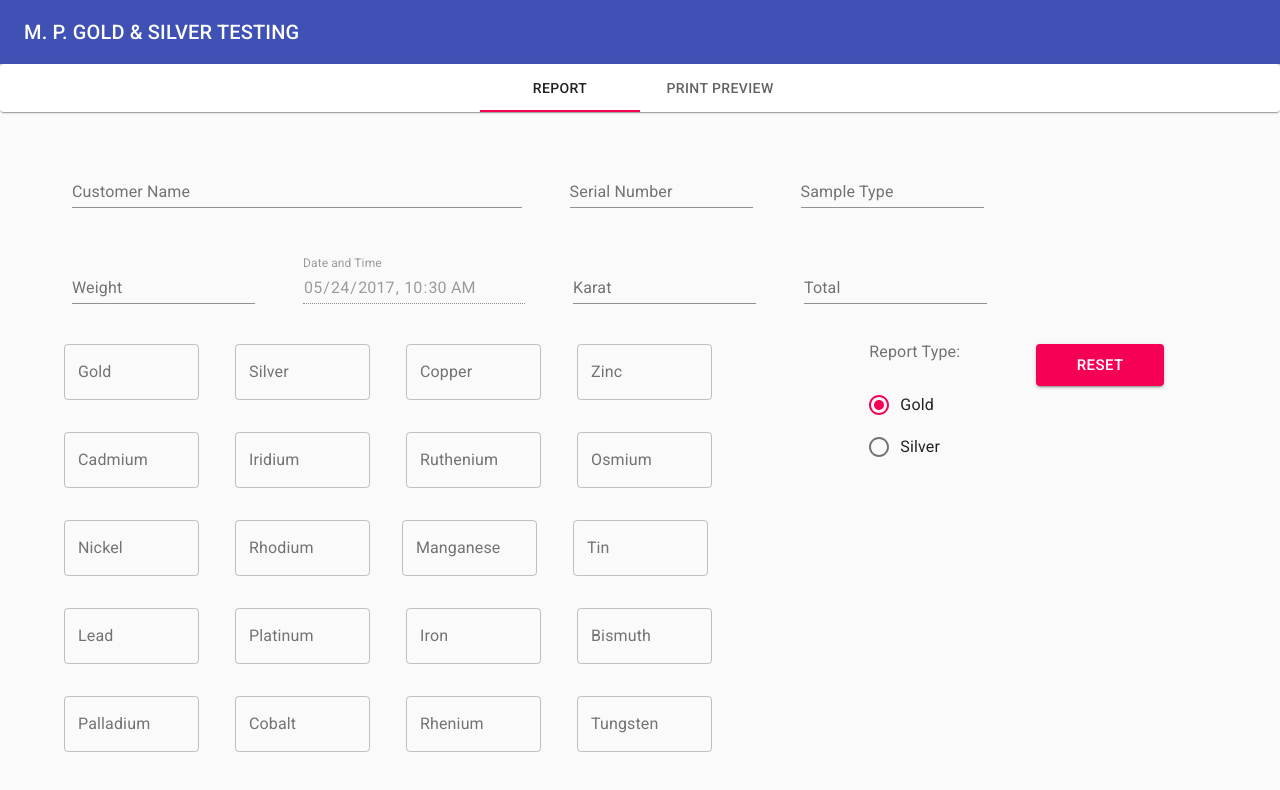
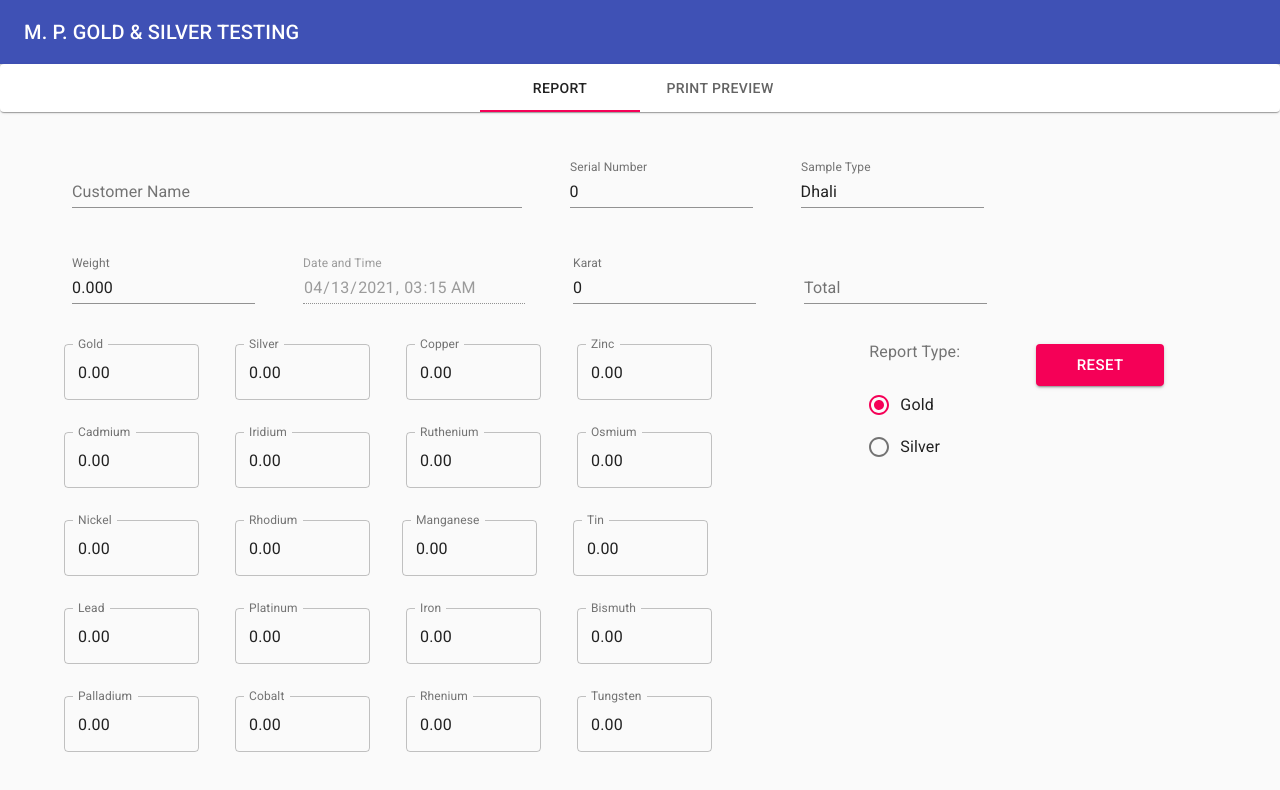
Before and after one commit to shivam-pawar/MPGOLD-WEB, a React (Create React App) app: page / in a window 1280 px wide. Shown: the top 790 px of the page. Built offline with nearby package versions, Linux system fonts and the light colour scheme.

Commit message:
Added Calculated Fields.

```diff
--- a/package.json
+++ b/package.json
@@ -8,6 +8,7 @@
     "@testing-library/jest-dom": "^5.11.10",
     "@testing-library/react": "^11.2.6",
     "@testing-library/user-event": "^12.8.3",
+    "moment": "^2.29.1",
     "print-js": "^1.6.0",
     "react": "^17.0.2",
     "react-dom": "^17.0.2",
--- a/src/components/GoldForm.js
+++ b/src/components/GoldForm.js
@@ -16,6 +16,7 @@ import FormControlLabel from "@material-ui/core/FormControlLabel";
 import FormControl from "@material-ui/core/FormControl";
 import FormLabel from "@material-ui/core/FormLabel";
 import printJS from "print-js";
+import moment from "moment";
 
 function TabPanel(props) {
   const { children, value, index, ...other } = props;
@@ -76,6 +77,36 @@ const useStyles = makeStyles((theme) => ({
 }));
 function GoldForm() {
   const classes = useStyles();
+  const [customerValues, setCustomerValues] = React.useState({
+    customerName: "",
+    srNumber: 0,
+    sampleType: "Dhali",
+    weight: "0.000",
+    dateTime: moment(Date().toLocaleString()).format("YYYY-MM-DDThh:mm"),
+    karat: "",
+  });
+  const [concentrations, setConcentrations] = React.useState({
+    gold: "0.00",
+    silver: "0.00",
+    copper: "0.00",
+    zinc: "0.00",
+    cadmium: "0.00",
+    iridium: "0.00",
+    ruthenium: "0.00",
+    osmium: "0.00",
+    nickel: "0.00",
+    rhodium: "0.00",
+    manganese: "0.00",
+    tin: "0.00",
+    lead: "0.00",
+    platinum: "0.00",
+    iron: "0.00",
+    bismuth: "0.00",
+    palladium: "0.00",
+    cobalt: "0.00",
+    rhenium: "0.00",
+    tungsten: "0.00",
+  });
   const [value, setValue] = React.useState(0);
   const [isGold, setIsGold] = React.useState("gold");
   const handleChange = (event, newValue) => {
@@ -83,6 +114,20 @@ function GoldForm() {
   };
   const handleReportChange = (event) => {
     setIsGold(event.target.value);
+  };
+  const handleConcentrationsChange = (e) => {
+    const { value } = e.target;
+    setConcentrations({
+      ...concentrations,
+      [e.target.name]: value,
+    });
+  };
+  const handleCustomerDetails = (e) => {
+    const { value } = e.target;
+    setCustomerValues({
+      ...customerValues,
+      [e.target.name]: value,
+    });
   };
   return (
     <React.Fragment>
@@ -108,113 +153,218 @@ function GoldForm() {
           >
             <TextField
               className="c-name"
-              id="standard-secondary"
+              id="standard-customerName"
               label="Customer Name"
+              name="customerName"
+              defaultValue={customerValues.customerName}
+              onChange={handleCustomerDetails}
             />
             <TextField
-              id="standard-number"
+              id="standard-serialNumber"
               label="Serial Number"
               type="number"
+              name="srNumber"
+              defaultValue={customerValues.srNumber}
+              onChange={handleCustomerDetails}
             />
-            <TextField id="standard-secondary" label="Sample Type" />
-            <TextField id="standard-secondary" label="Weight" />
+            <TextField
+              id="standard-sampleType"
+              label="Sample Type"
+              name="sampleType"
+              defaultValue={customerValues.sampleType}
+              onChange={handleCustomerDetails}
+            />
+            <TextField
+              id="standard-weight"
+              label="Weight"
+              name="weight"
+              defaultValue={customerValues.weight}
+              onChange={handleCustomerDetails}
+            />
             <TextField
               id="datetime-local"
               label="Date and Time"
               type="datetime-local"
-              defaultValue="2017-05-24T10:30"
               className={classes.textField}
               InputLabelProps={{
                 shrink: true,
               }}
+              name="dateTime"
+              defaultValue={customerValues.dateTime}
               disabled
             />
-            <TextField id="standard-secondary" label="Karat" />
-            <TextField id="standard-secondary" label="Total" />
+            <TextField
+              id="standard-karat"
+              label="Karat"
+              name="karat"
+              defaultValue={concentrations.gold * 4.166666666666667}
+              onChange={handleCustomerDetails}
+            />
+            <TextField id="standard-total" label="Total" />
           </form>
 
           <Grid container spacing={3}>
             <Grid item xs={8}>
               <form className={classes.result}>
-                <TextField id="standard-gold" variant="outlined" label="Gold" />{" "}
+                <TextField
+                  id="standard-gold"
+                  variant="outlined"
+                  label="Gold"
+                  name="gold"
+                  defaultValue={concentrations.gold}
+                  onChange={handleConcentrationsChange}
+                />{" "}
                 <TextField
                   id="standard-silver"
                   variant="outlined"
                   label="Silver"
+                  name="silver"
+                  defaultValue={concentrations.silver}
+                  onChange={handleConcentrationsChange}
                 />{" "}
                 <TextField
                   id="standard-copper"
                   variant="outlined"
                   label="Copper"
+                  name="copper"
+                  defaultValue={concentrations.copper}
+                  onChange={handleConcentrationsChange}
                 />{" "}
-                <TextField id="standard-Zinc" variant="outlined" label="Zinc" />{" "}
+                <TextField
+                  id="standard-zinc"
+                  variant="outlined"
+                  label="Zinc"
+                  name="zinc"
+                  defaultValue={concentrations.zinc}
+                  onChange={handleConcentrationsChange}
+                />{" "}
                 <TextField
                   id="standard-cadmium"
                   variant="outlined"
                   label="Cadmium"
+                  name="cadmium"
+                  defaultValue={concentrations.cadmium}
+                  onChange={handleConcentrationsChange}
                 />{" "}
                 <TextField
                   id="standard-iridium"
                   variant="outlined"
                   label="Iridium"
+                  name="iridium"
+                  defaultValue={concentrations.iridium}
+                  onChange={handleConcentrationsChange}
                 />{" "}
                 <TextField
                   id="standard-ruthenium"
                   variant="outlined"
                   label="Ruthenium"
+                  name="ruthenium"
+                  defaultValue={concentrations.ruthenium}
+                  onChange={handleConcentrationsChange}
                 />{" "}
                 <TextField
                   id="standard-osmium"
                   variant="outlined"
                   label="Osmium"
+                  name="osmium"
+                  defaultValue={concentrations.osmium}
+                  onChange={handleConcentrationsChange}
                 />{" "}
                 <TextField
                   id="standard-nickel"
                   variant="outlined"
                   label="Nickel"
+                  name="nickel"
+                  defaultValue={concentrations.nickel}
+                  onChange={handleConcentrationsChange}
                 />{" "}
                 <TextField
                   id="standard-rhodium"
                   variant="outlined"
                   label="Rhodium"
+                  name="rhodium"
+                  defaultValue={concentrations.rhodium}
+                  onChange={handleConcentrationsChange}
                 />
                 <TextField
                   id="standard-manganese"
                   variant="outlined"
                   label="Manganese"
+                  name="manganese"
+                  defaultValue={concentrations.manganese}
+                  onChange={handleConcentrationsChange}
                 />{" "}
-                <TextField id="standard-tin" variant="outlined" label="Tin" />{" "}
-                <TextField id="standard-lead" variant="outlined" label="Lead" />{" "}
+                <TextField
+                  id="standard-tin"
+                  variant="outlined"
+                  label="Tin"
+                  name="tin"
+                  defaultValue={concentrations.tin}
+                  onChange={handleConcentrationsChange}
+                />{" "}
+                <TextField
+                  id="standard-lead"
+                  variant="outlined"
+                  label="Lead"
+                  name="lead"
+                  defaultValue={concentrations.lead}
+                  onChange={handleConcentrationsChange}
+                />{" "}
                 <TextField
                   id="standard-platinum"
                   variant="outlined"
                   label="Platinum"
+                  name="platinum"
+                  defaultValue={concentrations.platinum}
+                  onChange={handleConcentrationsChange}
                 />{" "}
-                <TextField id="standard-iron" variant="outlined" label="Iron" />{" "}
+                <TextField
+                  id="standard-iron"
+                  variant="outlined"
+                  label="Iron"
+                  name="iron"
+                  defaultValue={concentrations.iron}
+                  onChange={handleConcentrationsChange}
+                />{" "}
                 <TextField
                   id="standard-bismuth"
                   variant="outlined"
                   label="Bismuth"
+                  name="bismuth"
+                  defaultValue={concentrations.bismuth}
+                  onChange={handleConcentrationsChange}
                 />{" "}
                 <TextField
                   id="standard-palladium"
                   variant="outlined"
                   label="Palladium"
+                  name="palladium"
+                  defaultValue={concentrations.palladium}
+                  onChange={handleConcentrationsChange}
                 />{" "}
                 <TextField
                   id="standard-cobalt"
                   variant="outlined"
                   label="Cobalt"
+                  name="cobalt"
+                  defaultValue={concentrations.cobalt}
+                  onChange={handleConcentrationsChange}
                 />{" "}
                 <TextField
                   id="standard-rhenium"
                   variant="outlined"
                   label="Rhenium"
+                  name="rhenium"
+                  defaultValue={concentrations.rhenium}
+                  onChange={handleConcentrationsChange}
                 />{" "}
                 <TextField
                   id="standard-tungsten"
                   variant="outlined"
                   label="Tungsten"
+                  name="tungsten"
+                  defaultValue={concentrations.tungsten}
+                  onChange={handleConcentrationsChange}
                 />
               </form>
             </Grid>
@@ -223,8 +373,8 @@ function GoldForm() {
                 <FormLabel component="legend">Report Type:</FormLabel>
                 <br />
                 <RadioGroup
-                  aria-label="gender"
-                  name="gender1"
+                  aria-label="reportType"
+                  name="reportType"
                   value={isGold}
                   onChange={handleReportChange}
                 >
@@ -251,10 +401,32 @@ function GoldForm() {
         <Grid container spacing={3}>
           <Grid item xs={10} className={classes.preview}>
             <div id="something">
-              <h1>Testing</h1>
-              <p>---------------------------------------------------</p>
-              {value}
-              {isGold}
+              <h1>Report Type: {isGold.toUpperCase()}</h1>
+              <p>Customer Name: {customerValues.customerName}</p>
+              <p>SR Number: {customerValues.srNumber}</p>
+              <p>Weight: {customerValues.weight}</p>
+              <p>Sample Type: {customerValues.sampleType}</p>
+              <p>
+                Date Time:{" "}
+                {moment(customerValues.dateTime).format(
+                  "Do MMMM YY, h:mm:ss a"
+                )}
+              </p>
+              <p>Karat: {customerValues.karat}</p>
+              <p>
+                gold: {concentrations.gold} silver: {concentrations.silver}{" "}
+                copper: {concentrations.copper} zinc: {concentrations.zinc}{" "}
+                cadmium: {concentrations.cadmium} iridium:{" "}
+                {concentrations.iridium} ruthenium: {concentrations.ruthenium}{" "}
+                osmium: {concentrations.osmium} nickel: {concentrations.nickel}{" "}
+                rhodium: {concentrations.rhodium} manganese:{" "}
+                {concentrations.manganese} tin: {concentrations.tin} lead:{" "}
+                {concentrations.lead}, platinum: {concentrations.platinum} iron:{" "}
+                {concentrations.iron} bismuth: {concentrations.bismuth}{" "}
+                palladium: {concentrations.palladium} cobalt:{" "}
+                {concentrations.cobalt} rhenium: {concentrations.rhenium}{" "}
+                tungsten: {concentrations.tungsten}
+              </p>
             </div>
           </Grid>
           <Grid item xs={2} className={classes.result}>
```
Also changed, not shown: public/manifest.json, 1 other file (tests, documents, lock files or other folders).
